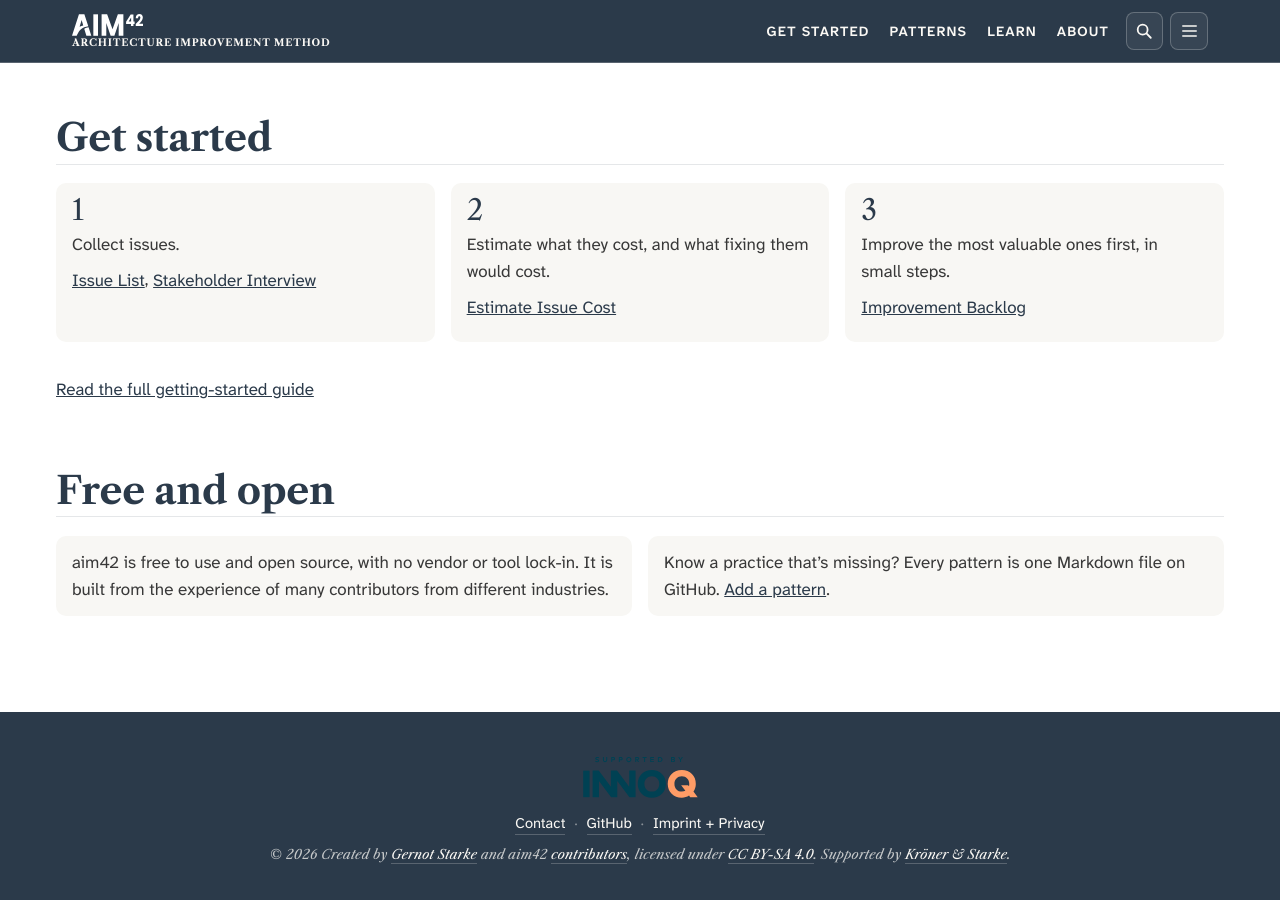
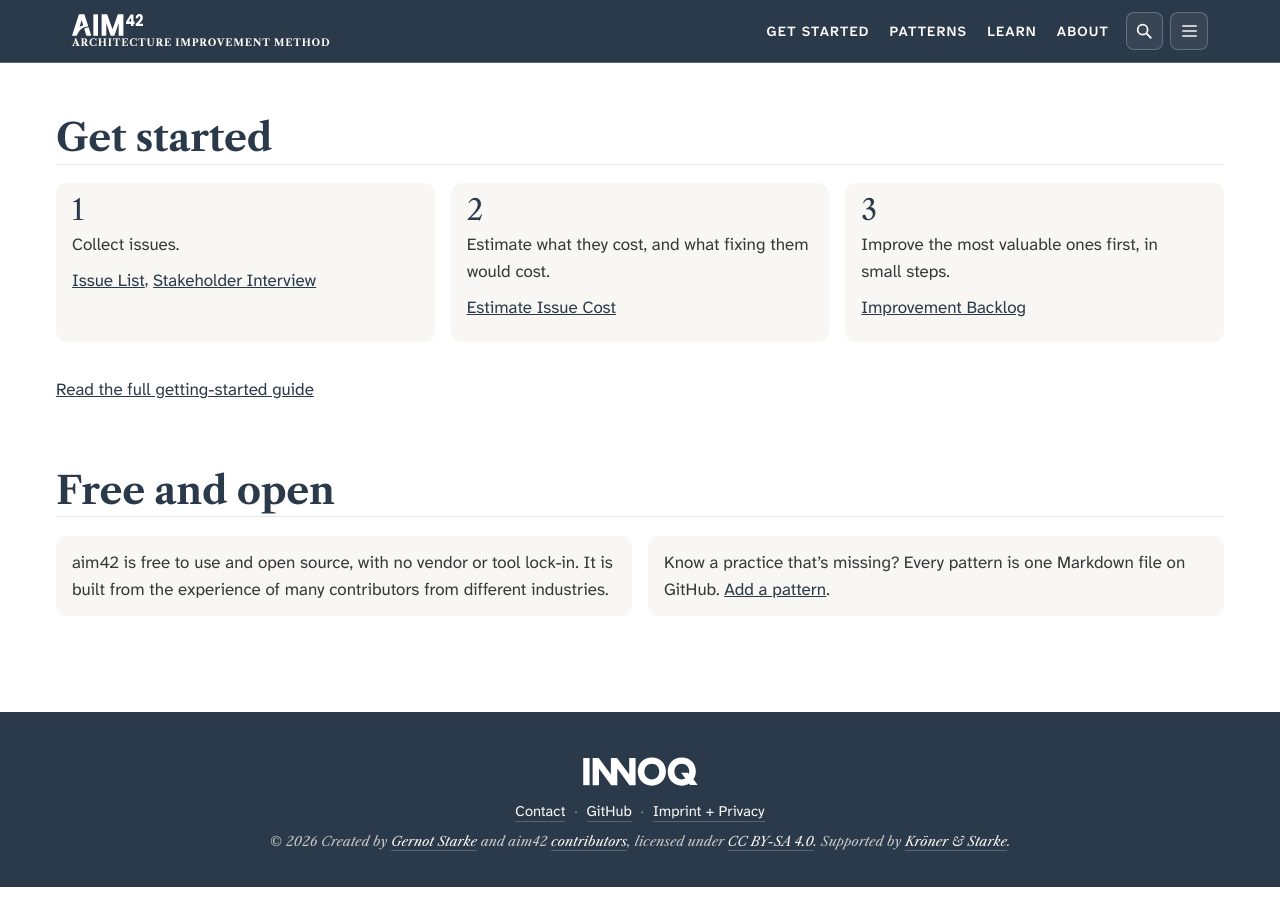
Before and after one commit to aim42/aim42.org-site, a Jekyll site: the page built from _pages/home.md, in a window 1280 px wide and 900 px high, scrolled down 1120 px. Built offline with Jekyll 4.4.1, drawn with Linux system fonts in a browser that asks for light colours.

Commit message:
Use the white INNOQ logo in the dark footer
The petrol/apricot logo was hardly readable on the dark footer
background; use the white logo from quality.arc42.org instead.

Co-Authored-By: Claude Opus 5.5 <noreply@anthropic.com>

```diff
--- a/_includes/aim42/footer.html
+++ b/_includes/aim42/footer.html
@@ -2,7 +2,7 @@
   <div class="site-footer__inner">
     <div class="footer-sponsor">
       <a href="https://www.innoq.com" target="_blank" rel="noopener noreferrer nofollow" aria-label="Supported by INNOQ">
-        <img alt="Supported by INNOQ" loading="lazy" decoding="async" src="{{ '/images/supported-by-innoq--petrol-apricot.svg' | relative_url }}" />
+        <img alt="Supported by INNOQ" loading="lazy" decoding="async" src="{{ '/images/innoq-logo--white.svg' | relative_url }}" />
       </a>
     </div>
 
```
Also changed, not shown: images/innoq-logo--white.svg (added).
